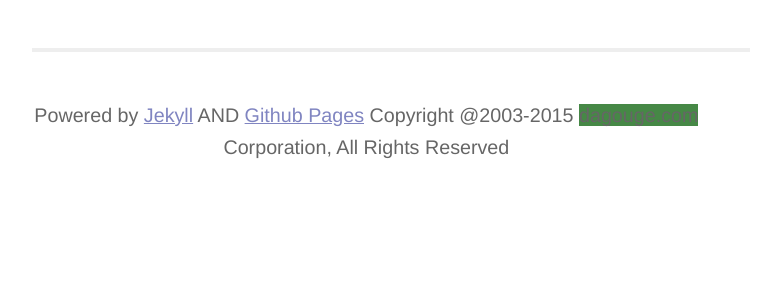
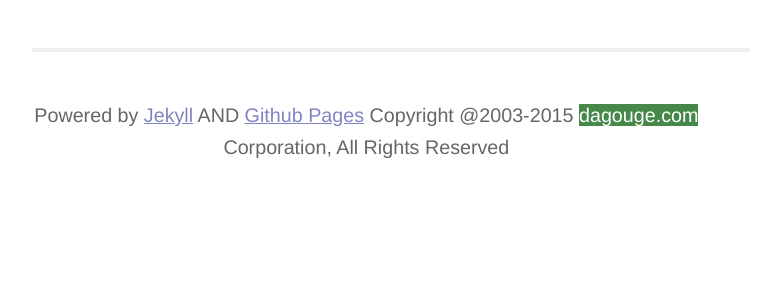
Before and after one commit to lazypos/lazypos.github.io, a Jekyll site: the page built from index.html, in a window 1280 px wide. Shown: the part 219-516 px from the top of the page, without its empty margins (249-1030 px from the left). Built offline with Jekyll 4.4.1, drawn with Linux system fonts in a browser that asks for light colours.

Commit message:
no message

```diff
--- a/_layouts/default.html
+++ b/_layouts/default.html
@@ -17,8 +17,8 @@
 			<div class="contact">
                 <div style="display: none"> <a href="http://info.flagcounter.com/lIbm"><img alt="Flag Counter" src="http://s05.flagcounter.com/count/lIbm/bg_FFFFFF/txt_000000/border_CCCCCC/columns_2/maxflags_12/viewers_0/labels_0/pageviews_1/flags_1/" border="0" /></a>
                 </div>
-				<p style="text-align:center"><big></br>
-                    Powered by <a href="http://jekyllrb.com">Jekyll</a> AND <a href="">Github Pages</a>  Copyright @2003-2015 <span class='dgg'>dagouge.com</span> Corporation, All Rights Reserved
+				<p><big></br>
+                    Powered by <a href="http://jekyllrb.com">Jekyll</a> AND <a href="">Github Pages</a>  Copyright @2003-2015 <span class='dgg'> dagouge.com </span> Corporation, All Rights Reserved
                 </big></p>
 			</div>
 		</div>
--- a/css/syntax.css
+++ b/css/syntax.css
@@ -58,4 +58,5 @@
 .highlight .vg { color: #008080 } /* Name.Variable.Global */
 .highlight .vi { color: #008080 } /* Name.Variable.Instance */
 .highlight .il { color: #009999 } /* Literal.Number.Integer.Long */
-.dgg { background: #468846; }
+.dgg { background: #468848; color: #fff;}
+.contact {TEXT-ALIGN: center;}
```
